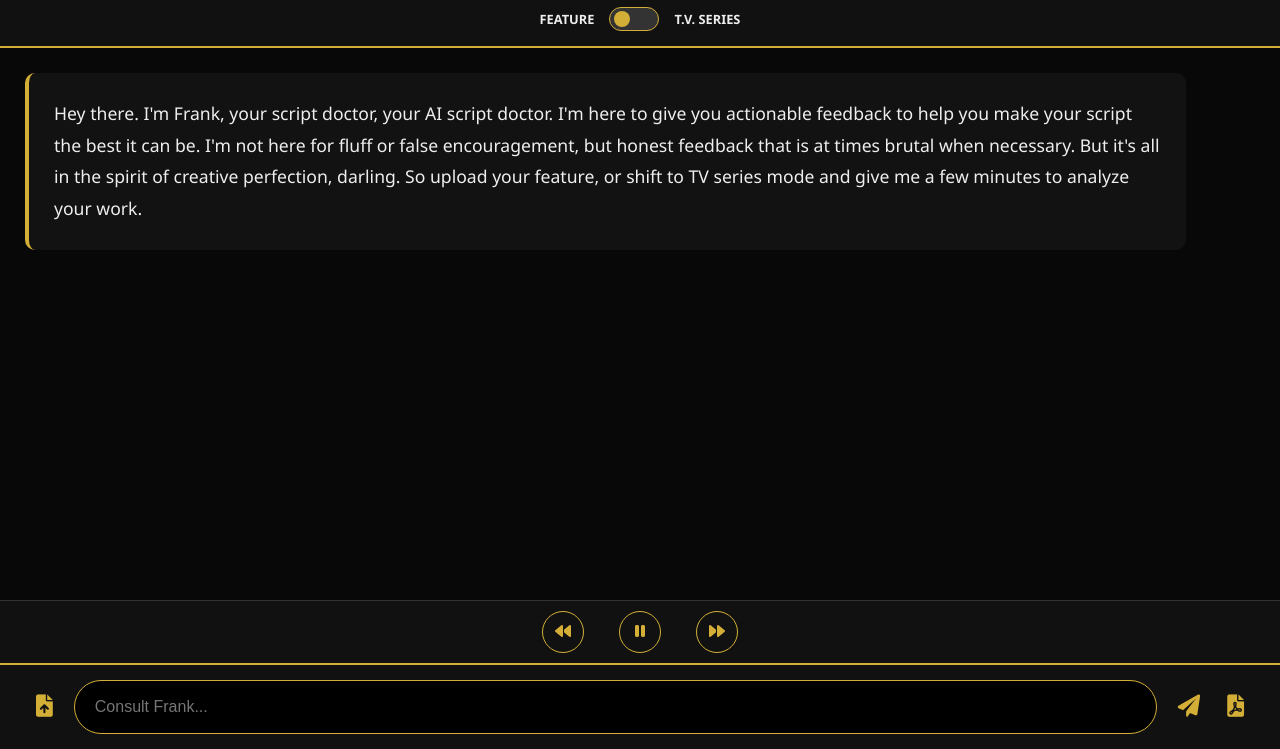
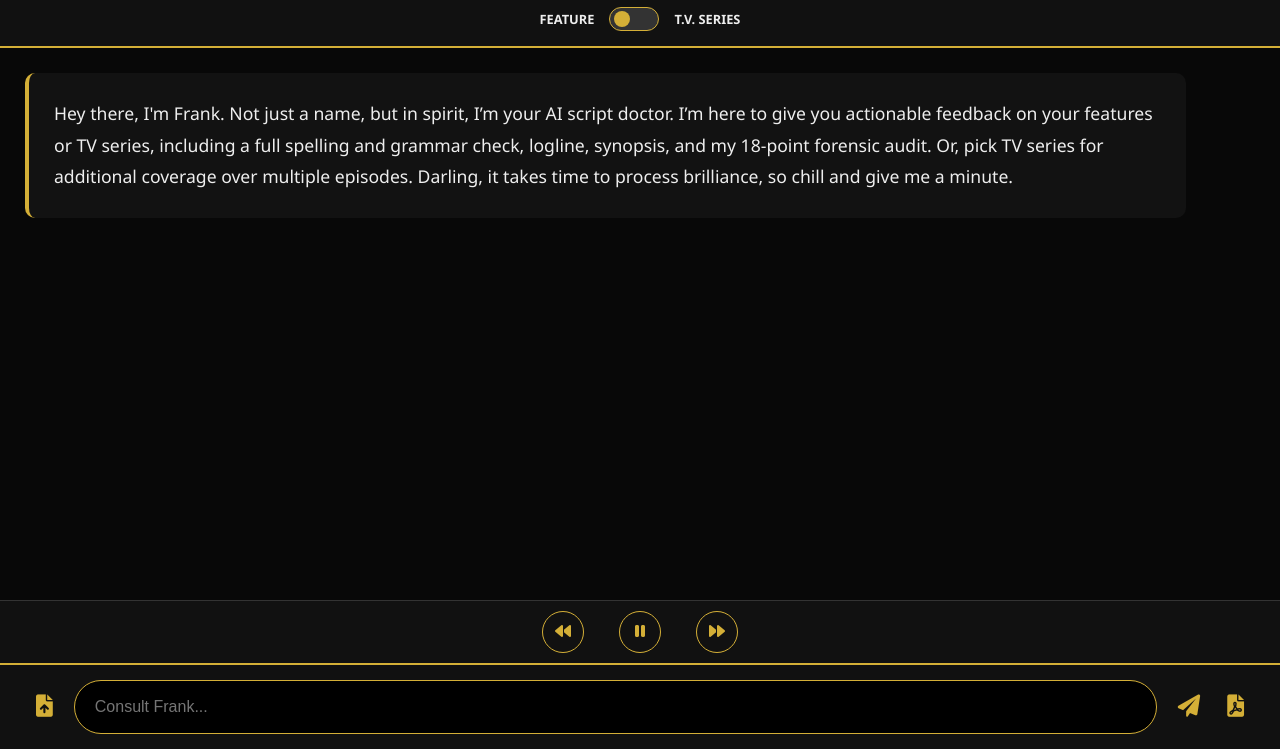
Before and after one commit to jamesbergeron99/FRANK-, a website: page public/index.html in a window 1280 px wide. Shown: the part 51-800 px from the top of the page. Drawn offline with Linux system fonts and the light colour scheme; no server answers.

Commit message:
Fix HTML encoding issues in index.html

```diff
--- a/public/index.html
+++ b/public/index.html
@@ -61,7 +61,7 @@
 
         window.onload = () => {
             localStorage.clear();
-            const welcome = "Hey there. I'm Frank, your script doctor, your AI script doctor. I'm here to give you actionable feedback to help you make your script the best it can be. I'm not here for fluff or false encouragement, but honest feedback that is at times brutal when necessary. But it's all in the spirit of creative perfection, darling. So upload your feature, or shift to TV series mode and give me a few minutes to analyze your work.";
+            const welcome = "Hey there, I'm Frank. Not just a name, but in spirit, I’m your AI script doctor. I’m here to give you actionable feedback on your features or TV series, including a full spelling and grammar check, logline, synopsis, and my 18-point forensic audit. Or, pick TV series for additional coverage over multiple episodes. Darling, it takes time to process brilliance, so chill and give me a minute.";
             addMessage(welcome);
             speak(welcome);
         };
```
